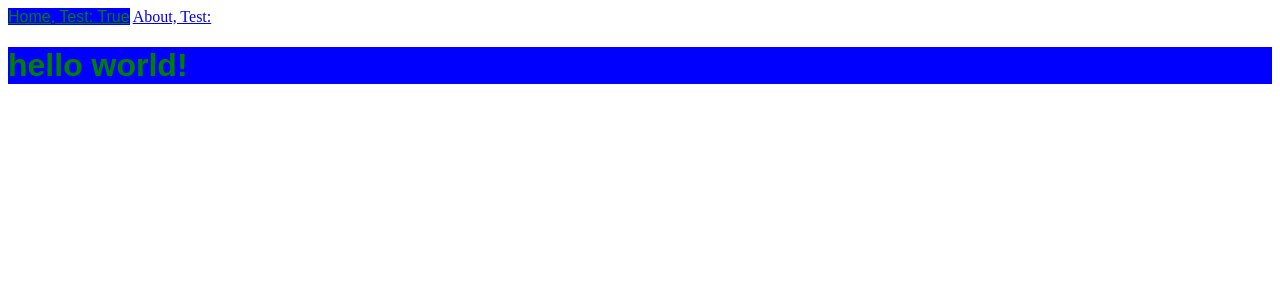
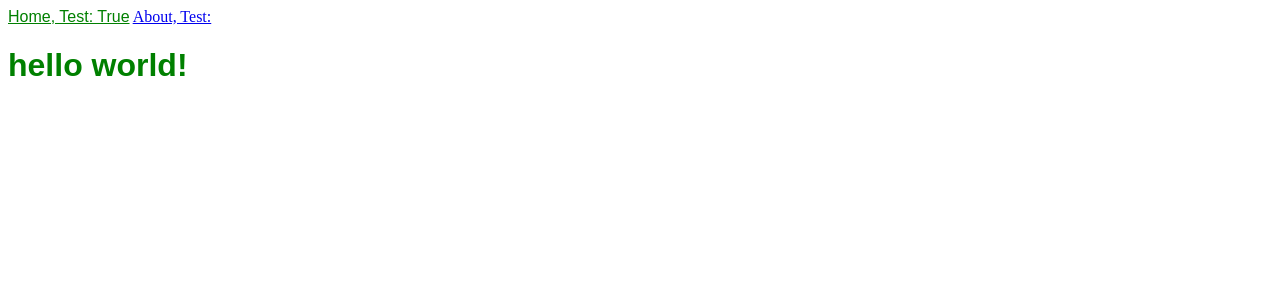
Before and after one commit to AmandaWetter/A001, a Jekyll site: the page built from index.html, in a window 1280 px wide. Shown: the top 300 px of the page. Built offline with Jekyll 4.4.1, drawn with Linux system fonts in a browser that asks for light colours.

Commit message:
Update styles.css

```diff
--- a/assets/css/styles.css
+++ b/assets/css/styles.css
@@ -1,5 +1,4 @@
 .current {
   color: green;
-  background-color: blue;
   font-family: Arial;
 }
```
